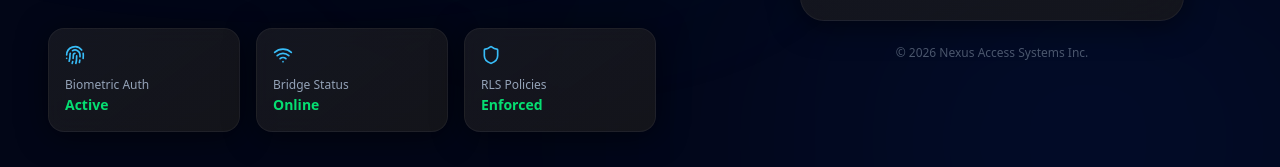
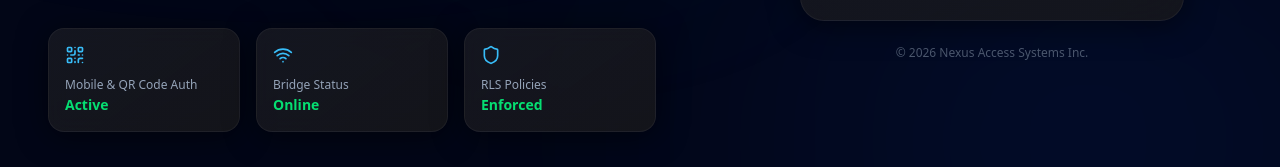
Before and after one commit to GSSolutions-CPT/GSS-OS, a Next.js app: page /login in a window 1280 px wide. Shown: the part 620-787 px from the top of the page. Built offline with nearby package versions, Linux system fonts and the light colour scheme.

Commit message:
fix: replace Biometric Auth with Mobile & QR Code Auth on login page

```diff
--- a/src/app/login/page.tsx
+++ b/src/app/login/page.tsx
@@ -2,7 +2,7 @@
 
 import { useState } from 'react'
 import { login } from './actions'
-import { Loader2, Shield, Lock, Eye, EyeOff, Fingerprint, Wifi, Activity } from 'lucide-react'
+import { Loader2, Shield, Lock, Eye, EyeOff, QrCode, Wifi, Activity } from 'lucide-react'
 import Image from 'next/image'
 
 export default function LoginPage() {
@@ -61,7 +61,7 @@ export default function LoginPage() {
                 {/* Floating stat cards */}
                 <div className="flex gap-4">
                     {[
-                        { icon: Fingerprint, label: 'Biometric Auth', value: 'Active' },
+                        { icon: QrCode, label: 'Mobile & QR Code Auth', value: 'Active' },
                         { icon: Wifi, label: 'Bridge Status', value: 'Online' },
                         { icon: Shield, label: 'RLS Policies', value: 'Enforced' },
                     ].map(({ icon: Icon, label, value }) => (
```
